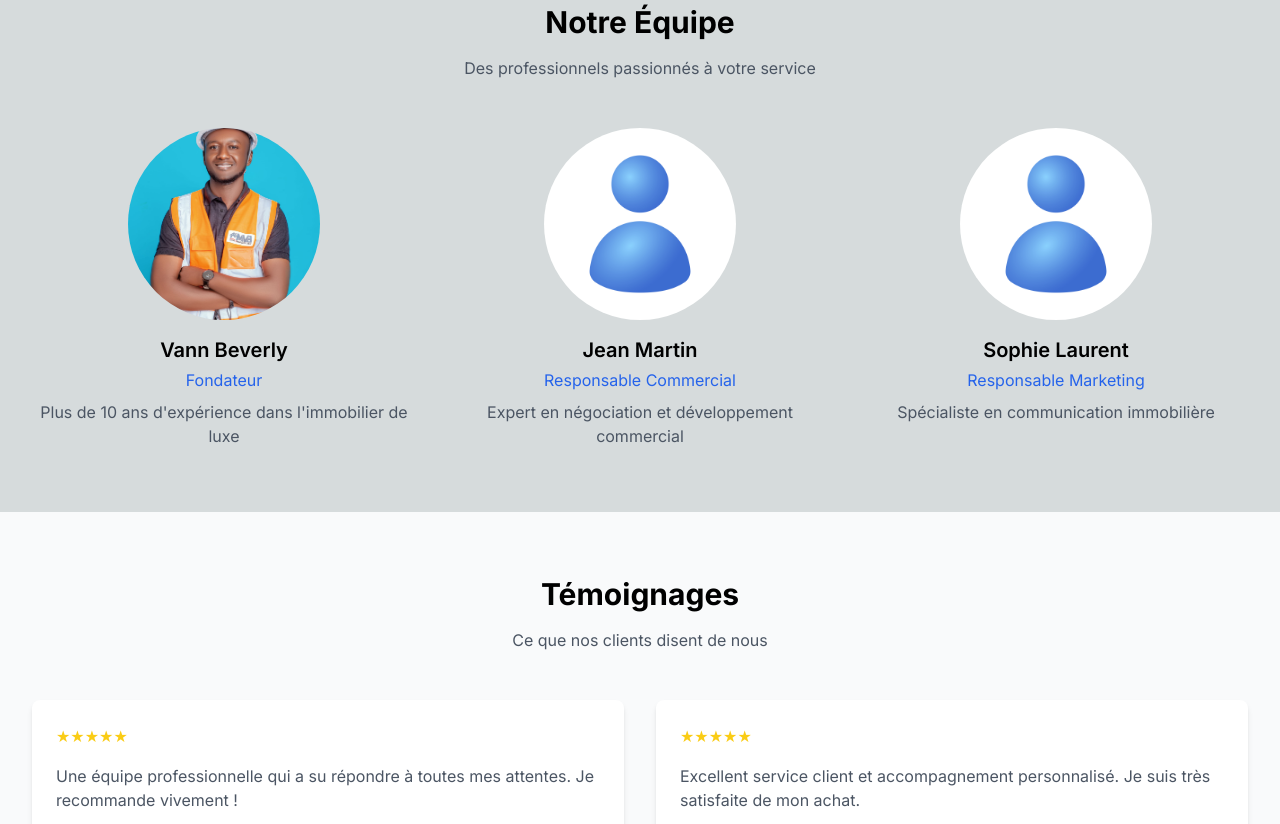
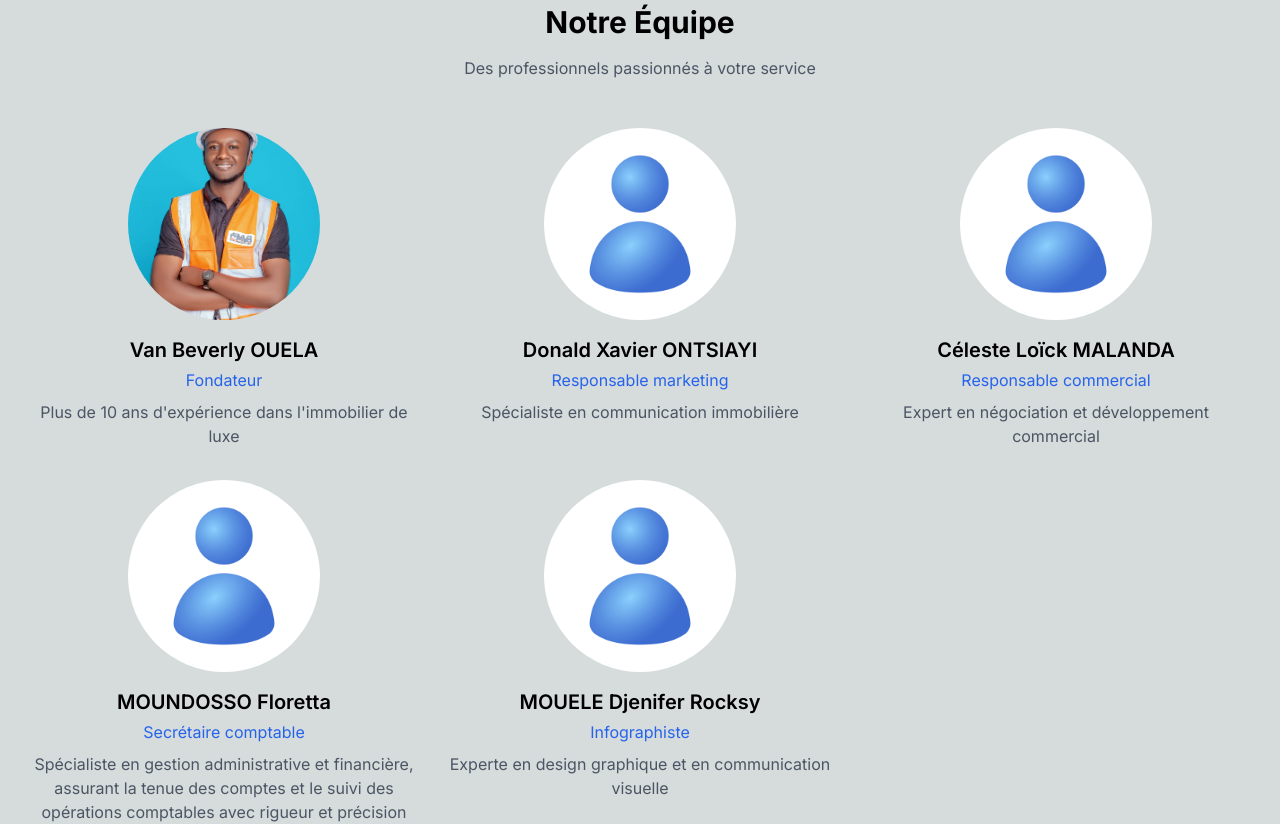
Before and after one commit to Beviryon/mvb_site, a Next.js app in the folder frontend/: page /about in a window 1280 px wide. Shown: the part 1460-2284 px from the top of the page. Built offline with nearby package versions, Linux system fonts and the light colour scheme.

Commit message:
Mise à jour

```diff
--- a/frontend/src/app/about/page.tsx
+++ b/frontend/src/app/about/page.tsx
@@ -4,22 +4,34 @@ import Image from 'next/image';
 
 const team = [
   {
-    name: 'Vann Beverly',
+    name: 'Van Beverly OUELA',
     role: 'Fondateur',
     image: '/images/Profile_vann.jpg',
     description: "Plus de 10 ans d'expérience dans l'immobilier de luxe",
   },
   {
-    name: 'Jean Martin',
-    role: 'Responsable Commercial',
+    name: 'Donald Xavier ONTSIAYI',
+    role: 'Responsable marketing',
+    image: '/images/profil.jpg',
+    description: 'Spécialiste en communication immobilière ',
+  },
+  {
+    name: 'Céleste Loïck MALANDA',
+    role: 'Responsable commercial',
     image: '/images/profil.jpg',
     description: 'Expert en négociation et développement commercial',
   },
   {
-    name: 'Sophie Laurent',
-    role: 'Responsable Marketing',
+    name: 'MOUNDOSSO Floretta',
+    role: 'Secrétaire comptable',
     image: '/images/profil.jpg',
-    description: 'Spécialiste en communication immobilière',
+    description: "Spécialiste en gestion administrative et financière, assurant la tenue des comptes et le suivi des opérations comptables avec rigueur et précision",
+  },
+  {
+    name: 'MOUELE Djenifer Rocksy',
+    role: 'Infographiste',
+    image: '/images/profil.jpg',
+    description: 'Experte en design graphique et en communication visuelle',
   },
 ];
 
```
